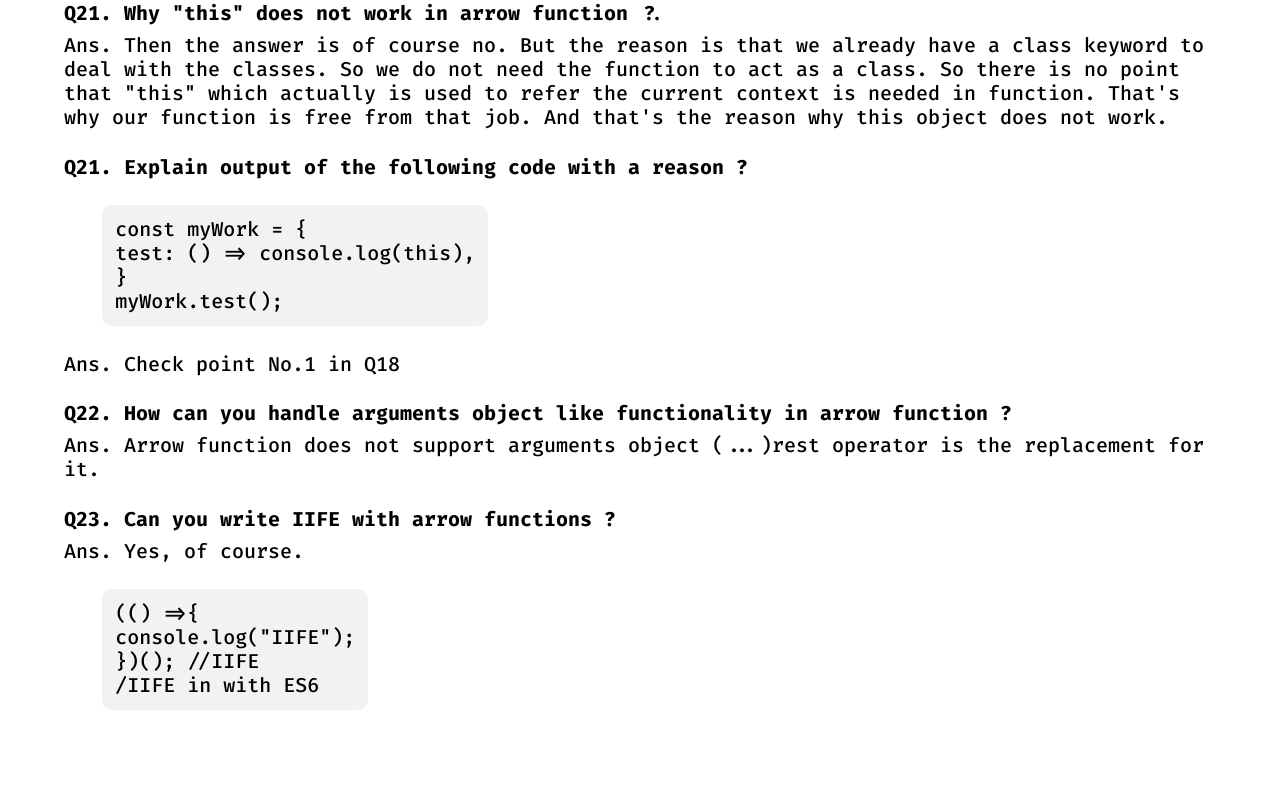
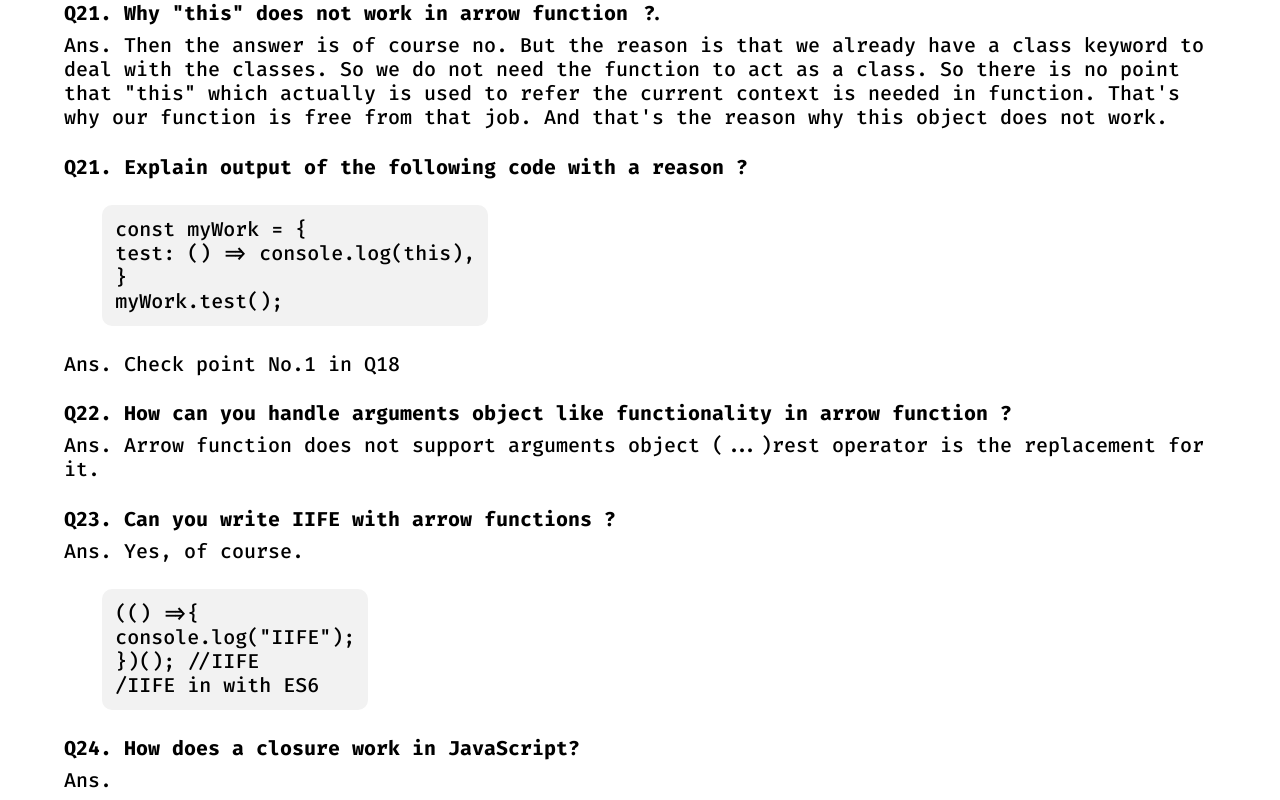
Before and after one commit to rohitkatbamna/jsin, a React (Create React App) app: page / in a window 1280 px wide. Shown: the part 7091-7891 px from the top of the page. Before the commit the page ends 7827 px from the top, so only its background shows below. Built offline with nearby package versions, Linux system fonts and the light colour scheme; the HTML template or start-up script is replaced by a standard one.

Commit message:
09:42 AM NEW JSQUES PAGE MADE AND SMALL CHANGES

```diff
--- a/src/components/jsques1.js
+++ b/src/components/jsques1.js
@@ -11,6 +11,7 @@ import {
 function Jsques1() {
 	return (
 		<div>
+			{/* Questions 1 to Questions 23 here */}
 			<Question>
 				{" "}
 				Q1. What is the difference between null and undefined ?
--- /dev/null
+++ b/src/components/jsques2.js
@@ -0,0 +1,13 @@
+import React from "react";
+import { Answer, Question } from "../styled-components/styled-com";
+
+function Jsques2() {
+	return (
+		<div>
+			<Question>Q24. How does a closure work in JavaScript?</Question>
+			<Answer>Ans. </Answer>
+		</div>
+	);
+}
+
+export default Jsques2;
--- a/src/pages/page1.js
+++ b/src/pages/page1.js
@@ -1,5 +1,6 @@
 import React from "react";
 import Jsques1 from "../components/jsques1";
+import Jsques2 from "../components/jsques2";
 import Navbar from "../components/navbar";
 
 function Page1() {
@@ -7,6 +8,7 @@ function Page1() {
 		<>
 			<Navbar />
 			<Jsques1 />
+			<Jsques2 />
 		</>
 	);
 }
```
Also changed, not shown: src/setupTests.js (deleted, +0 -5 lines), src/test.js (deleted).
